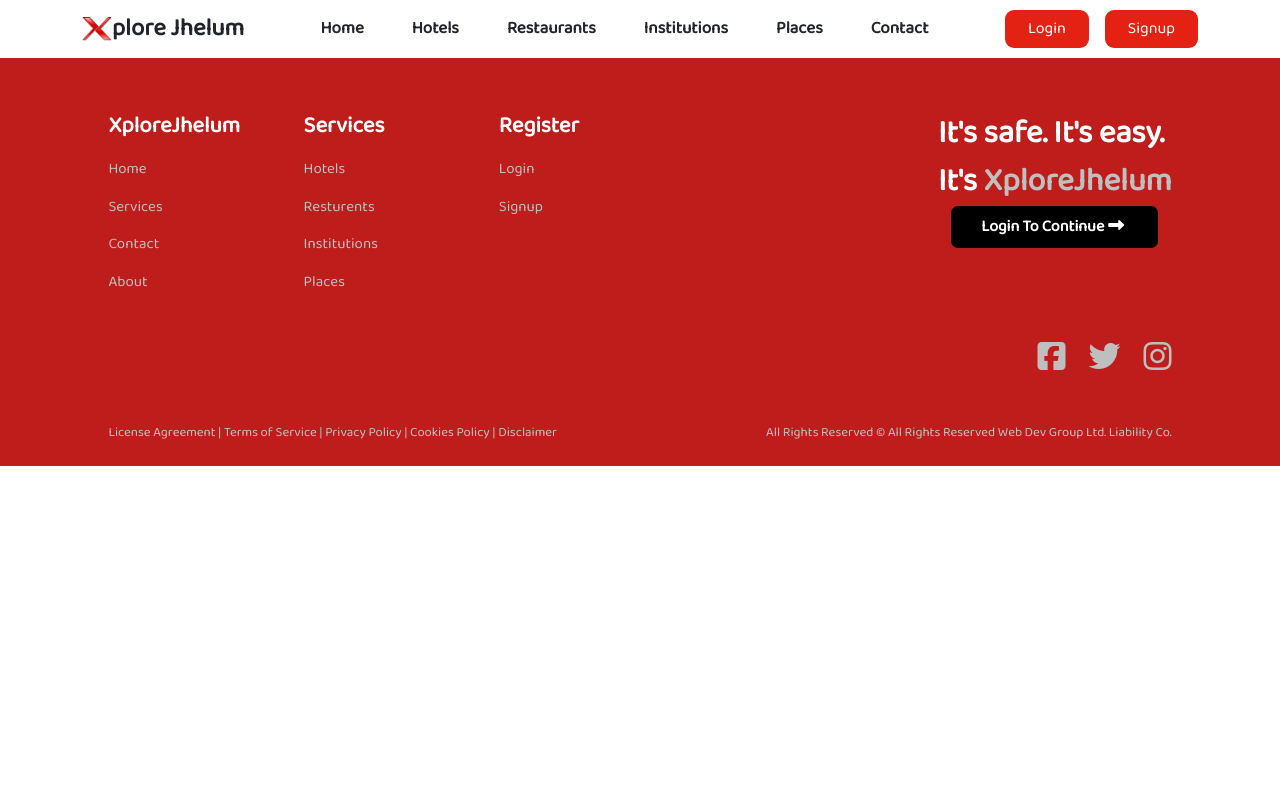
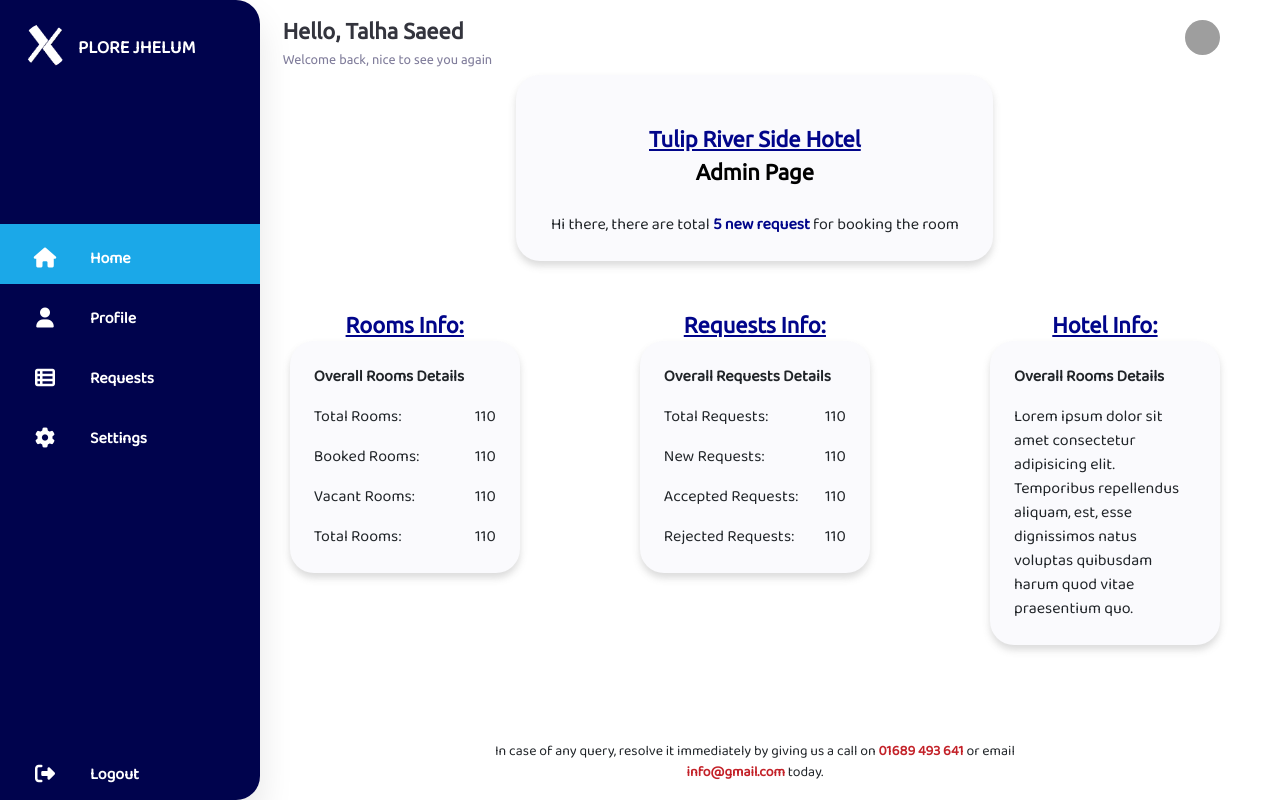
Before and after one commit to talhasaeed22/XploreJhelum, a React (Create React App) app: page /Admin in a window 1280 px wide. Built offline with nearby package versions, Linux system fonts and the light colour scheme; grey boxes are pictures that could not be loaded.

Commit message:
Admin Home Page

```diff
--- /dev/null
+++ b/src/Admins/Profile.js
@@ -0,0 +1,55 @@
+import React from 'react'
+import SideBar from './SideBar'
+import logo from '../Images/DSC_8402.JPG'
+
+const Profile = () => {
+    return (
+        <>
+            <div className='d-flex' >
+                <div style={{ width: '280px' }}>
+                    <SideBar />
+                </div>
+                <div className='d-flex flex-column w-100'>
+                    <div className='d-flex justify-content-between w-100 px-5 align-items-center'>
+                        <div className='d-flex flex-column'>
+                            <span className='AdminTitle'>Hello, Talha Saeed</span>
+                            <span className='AdminGreating'>Welcome back, nice to see you again</span>
+                        </div>
+                        <div className='profileImg'>
+                            <img src={logo} alt="Logo" className='img-fluid' />
+                        </div>
+                    </div>
+
+                    <div className='d-flex flex-column justify-content-cetner align-items-center'>
+                        <div className='' >
+                            <img src={logo} alt="profilepic" className='img-fluid ' style={{ width: "200px", height: '200px', borderRadius: '50%' }} />
+
+                        </div>
+                        <span className='AdminPrimaryHeading text-black py-2'>Talha Saeed</span>
+                    </div>
+
+                    <div className='d-flex flex-colmn w-100 px-5 align-items-center justify-content-center'>
+                        <div className='AdminHeader px-5 py-5 w-75 d-flex flex-column gap-3 '>
+                            <span className="AdminPrimaryHeading" style={{textAlign:"left"}}>Your Profile</span>
+                            <span style={{fontWeight:"bold"}}>Name:<span style={{fontWeight:'normal'}}> Talha Saeed</span></span>
+                            <span style={{fontWeight:"bold"}}>Email: <span style={{fontWeight:'normal'}}>talha@gmail.com</span></span>
+                            <span style={{textAlign:"justify"}}>Lorem, ipsum dolor sit amet consectetur adipisicing elit. Placeat hic iste necessitatibus minima quos reiciendis! Fuga repudiandae.</span>
+                        </div>
+                    </div>
+
+
+                    <div className="pt-5 text-center" style={{ padding: '0 25%' }}>
+                        <p style={{ fontSize: '14px' }}>In case of any query, resolve it immediately by giving us a call on <span style={{ color: '#C32128', fontWeight: 'bold' }}>01689 493 641</span> or email <span style={{ color: '#C32128', fontWeight: 'bold' }}>info@gmail.com</span> today.</p>
+                    </div>
+                </div>
+
+
+            </div>
+
+
+
+        </>
+    )
+}
+
+export default Profile
--- a/src/Admins/SideBar.js
+++ b/src/Admins/SideBar.js
@@ -1,8 +1,9 @@
 import React from 'react'
 import './Sidebar.css'
 import logo from '../Images/Adminlogo.png'
-import { Link } from 'react-router-dom'
+import { Link, useLocation } from 'react-router-dom'
 const SideBar = () => {
+    const location = useLocation();
     return (
         <nav className='sidenav '>
             <ul>
@@ -17,13 +18,13 @@ const SideBar = () => {
 
             <ul className='lower'>
                 <li>
-                    <Link to="/" className='Link sideactive'>
+                    <Link to="/Admin" className={`Link ${location.pathname === '/Admin' && 'sideactive'}`}>
                         <i className="fa sidefa fa-home" aria-hidden="true"></i>
                         <span className='side-nav-item'>Home</span>
                     </Link>
                 </li>
                 <li>
-                    <Link to="/" className='Link'>
+                    <Link to="/Profile" className={`Link ${location.pathname === '/Profile' && 'sideactive'}`}>
                         <i className="fa sidefa fa-user" aria-hidden="true"></i>
                         <span className='side-nav-item'>Profile</span>
                     </Link>
--- a/src/App.js
+++ b/src/App.js
@@ -16,6 +16,7 @@ import RestaurantDetails from './Components/Restaurant/RestaurantDetails';
 import PlacesDetail from './Components/Places/PlacesDetail';
 import Places from './Components/Places/Places';
 import Tulip from './Admins/Tulip';
+import Profile from './Admins/Profile';
 const App = () => {
   return (
     <>
@@ -45,7 +46,9 @@ const App = () => {
           </Route>
 
           {/* //Admin Routes */}
-          <Route exact path="/Tulip" element={<Tulip />}>
+          <Route exact path="/Admin" element={<Tulip />}>
+          </Route>
+          <Route exact path="/Profile" element={<Profile />}>
           </Route>
 
 
--- a/src/Components/Footer.js
+++ b/src/Components/Footer.js
@@ -15,7 +15,7 @@ const Footer = () => {
     }
     return (
         <>
-            <div className={`contianer-fluid FooterMainContainer ${(location.pathname === '/Login' || location.pathname ==='/Signup' || location.pathname === '/Tulip') && 'd-none'} `}>
+            <div className={`contianer-fluid FooterMainContainer ${(location.pathname === '/Login' || location.pathname==='/Profile' || location.pathname ==='/Signup' || location.pathname === '/Admin') && 'd-none'} `}>
                 <div className="container innerContainer">
                     <div className='left'>
                         <div className="col">
--- a/src/Components/Navbar/Navbar.js
+++ b/src/Components/Navbar/Navbar.js
@@ -25,7 +25,7 @@ const Navbar = () => {
     }
     return (
         <>
-            <nav  className={`navbar navbar-expand-lg ${(location.pathname === '/Login' || location.pathname === '/Signup' || location.pathname==='/Tulip') && 'd-none'}  `} style={{ backgroundColor: location.pathname === '/' ? 'rgb(191 28 28)' : 'white', borderBottom: '1px solid rgb(191 28 28)', position:'sticky', top:'0px', zIndex:'1000'}}>
+            <nav  className={`navbar navbar-expand-lg ${(location.pathname === '/Login'|| location.pathname==='/Profile'  || location.pathname === '/Signup' || location.pathname==='/Admin') && 'd-none'}  `} style={{ backgroundColor: location.pathname === '/' ? 'rgb(191 28 28)' : 'white', borderBottom: '1px solid rgb(191 28 28)', position:'sticky', top:'0px', zIndex:'1000'}}>
                 <div className="container" >
 
                     <div className='d-flex align-items-center'>
```
